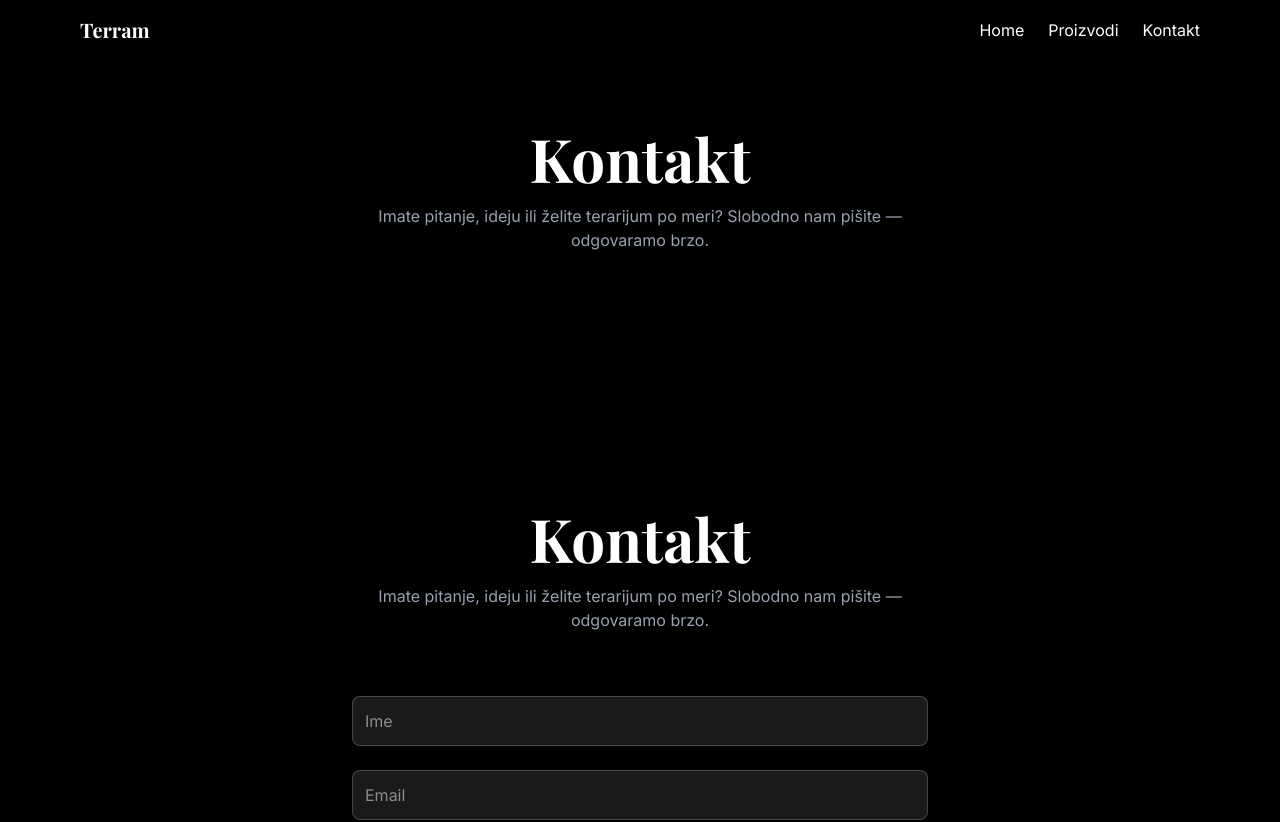
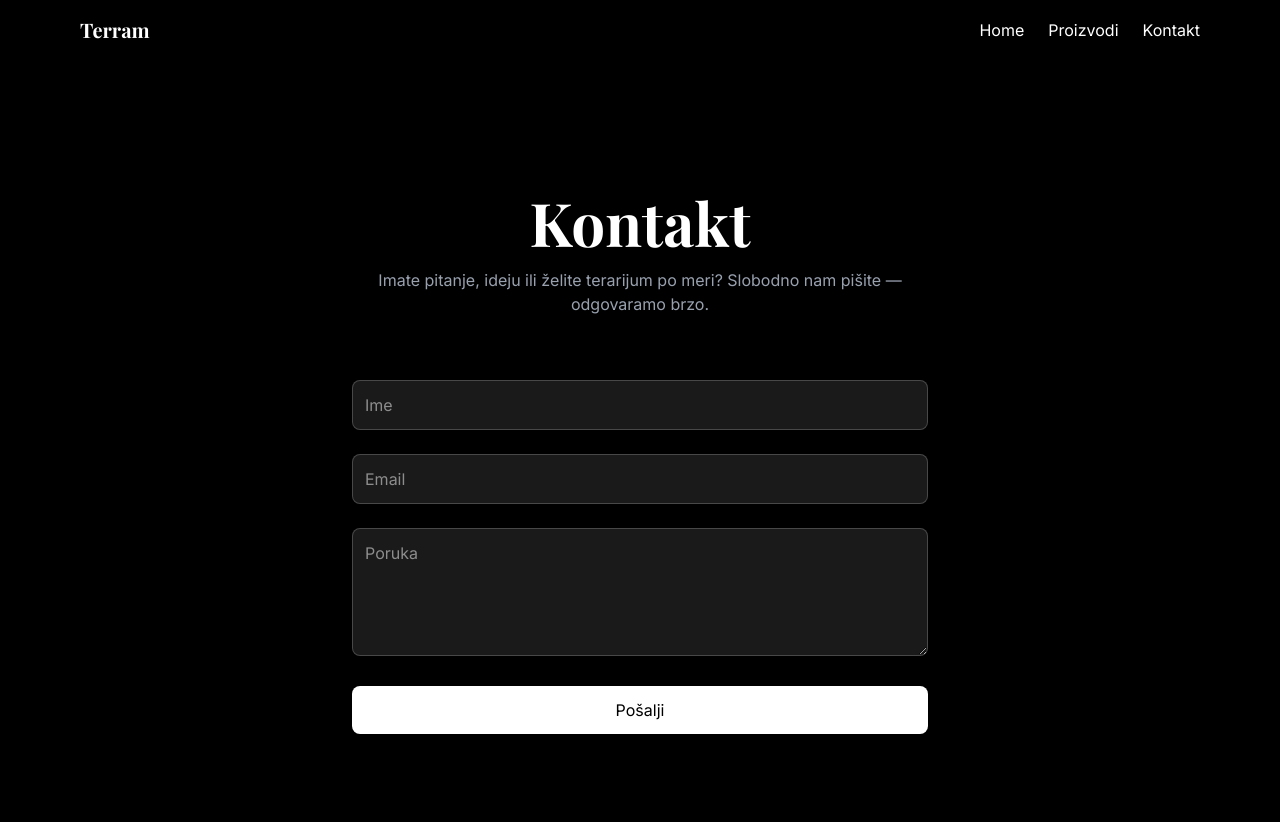
Before and after one commit to munja-cpu/terramnext, a Next.js app: page /contact in a window 1280 px wide. Shown: the top 822 px of the page. Built offline with nearby package versions, Linux system fonts and the light colour scheme; a web font is replaced by a local one.

Commit message:
izbacen kontakt tekst

```diff
--- a/app/contact/page.tsx
+++ b/app/contact/page.tsx
@@ -3,18 +3,6 @@ import Contact from "../components/Contact";
 export default function ContactPage() {
   return (
     <main className="bg-black text-white min-h-screen">
-
-      {/* HERO / NASLOV */}
-      <section className="pt-32 pb-16 px-6 text-center">
-        <h1 className="text-4xl md:text-6xl font-bold mb-4">
-          Kontakt
-        </h1>
-
-        <p className="text-gray-400 max-w-xl mx-auto">
-          Imate pitanje, ideju ili želite terarijum po meri?
-          Slobodno nam pišite — odgovaramo brzo.
-        </p>
-      </section>
 
       {/* CONTACT FORMA */}
       <Contact />
```
